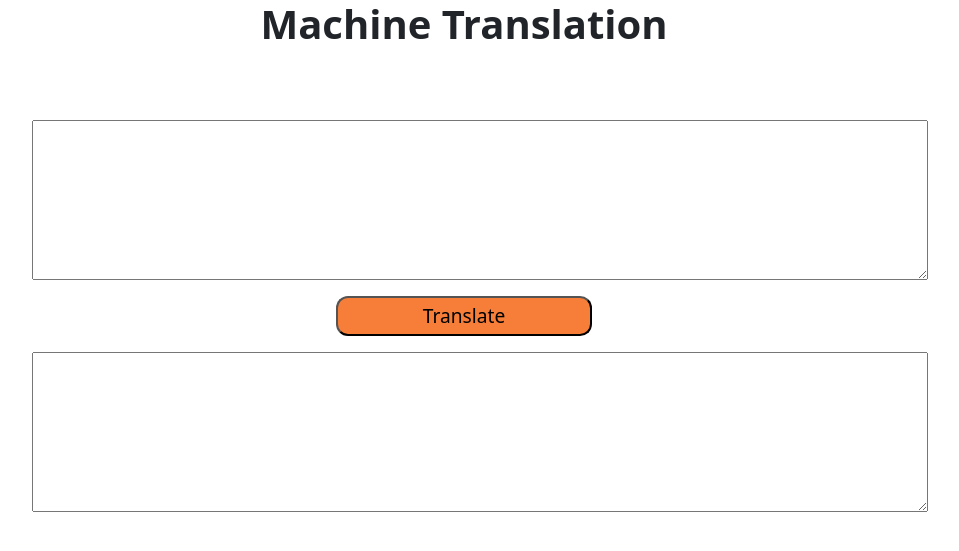
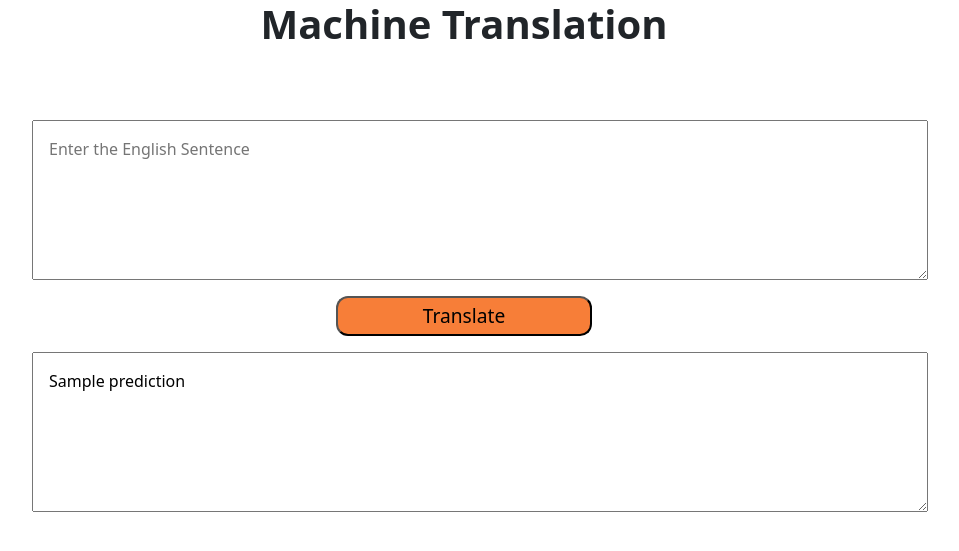
Before and after one commit to Nabil-Miri/Translator-Heroku, a Flask app: template templates/HTML.html in a window 1280 px wide. Shown: the top 551 px of the page, without its empty margins (176-1135 px from the left). Run offline with Flask 2, Linux system fonts and the light colour scheme; the template is opened without the code that fills it: most values are stand-ins (such as "Sample title", 1, 10 or a date in 2020).

Commit message:
html working

```diff
--- a/app.py
+++ b/app.py
@@ -26,7 +26,7 @@ def translate():
         logging.info("prediction from model= {}".format(prediction))
         return render_template('HTML.html', prediction = prediction)
     else:
-        return render_template('HTML.html', prediction = "Enter a Sentence")
+        return render_template('HTML.html', prediction = "")
 
 
 def main():
--- a/templates/HTML.html
+++ b/templates/HTML.html
@@ -56,16 +56,12 @@ textarea {
 	<br><br>
 <div class="main">
         <div class="translation-box">
-            <textarea id="input_text" name="text" value="text"
-                      placeholder="Enter the sentence">
-              </textarea>
+            <textarea id="input_text" name="text" value="text" placeholder="Enter the English Sentence"></textarea>
         </div>
 
         <input id="btn-translate" type="submit" value="Translate">
         <div id="translated-box">
-            <textarea id="output-text"
-                placeholder= {{prediction}} >
-              </textarea>
+            <textarea id="output-text" placeholder= "The Translated Sentence" >{{prediction}}</textarea>
         </div>
     </div>
     </form>
```
